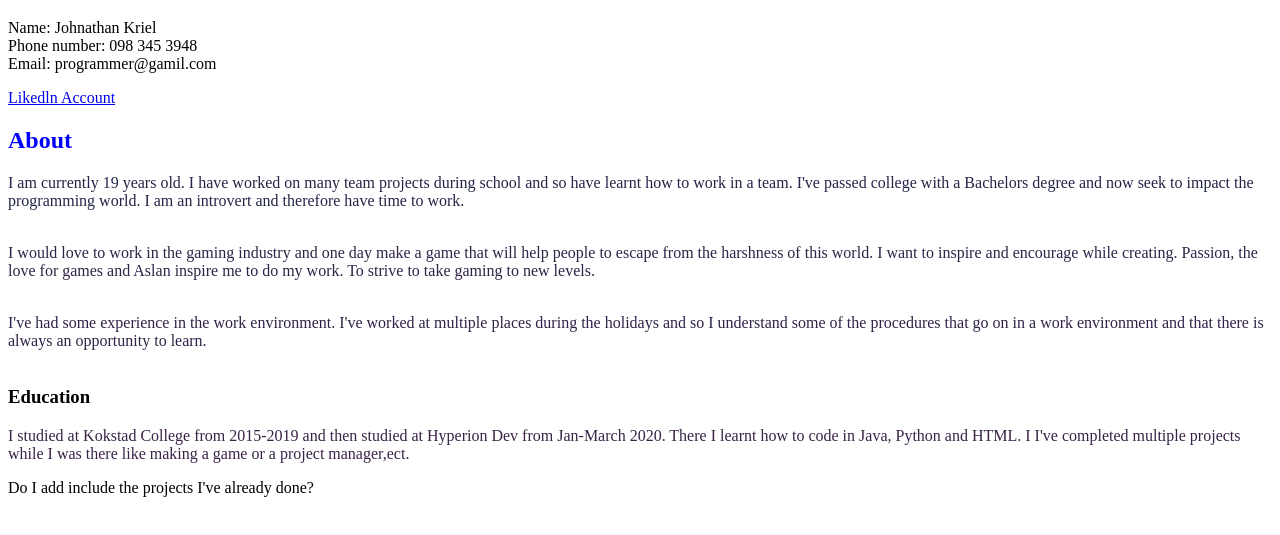
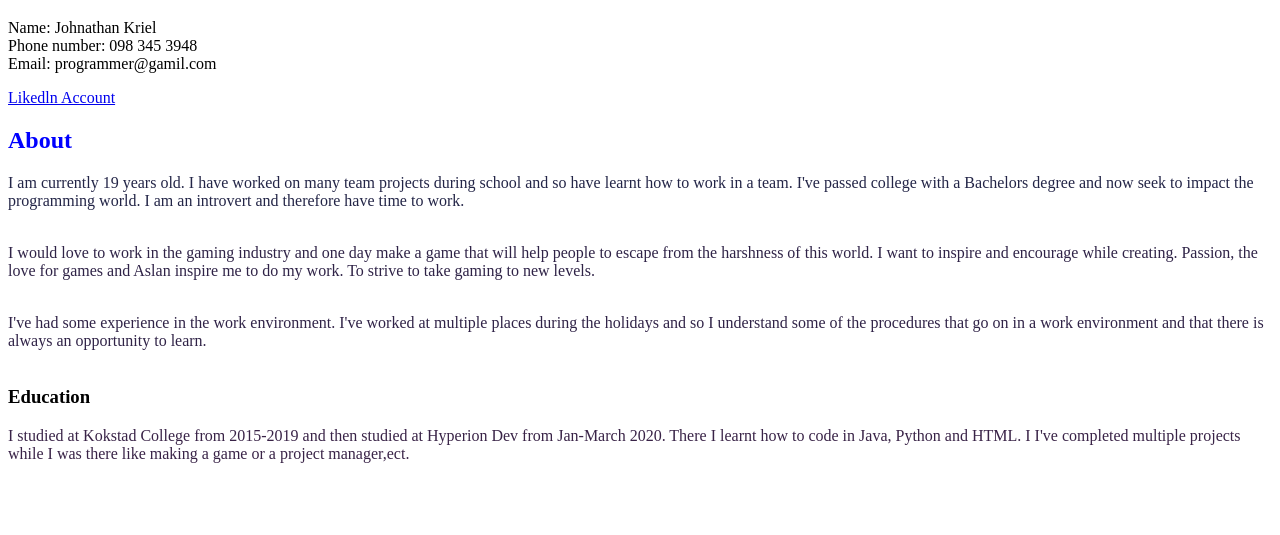
Before and after one commit to JohnoKriel/Johnathan_Kriel_resume, a plain HTML site: page index.html in a window 1280 px wide. Shown: the part 61-596 px from the top of the page. Drawn offline with Linux system fonts and the light colour scheme.

Commit message:
Update index.html

```diff
--- a/index.html
+++ b/index.html
@@ -38,7 +38,5 @@
         manager,ect.<br>
     </p>
 
-    Do I add include the projects I've already done?
-
 </body>
 </html>
```
